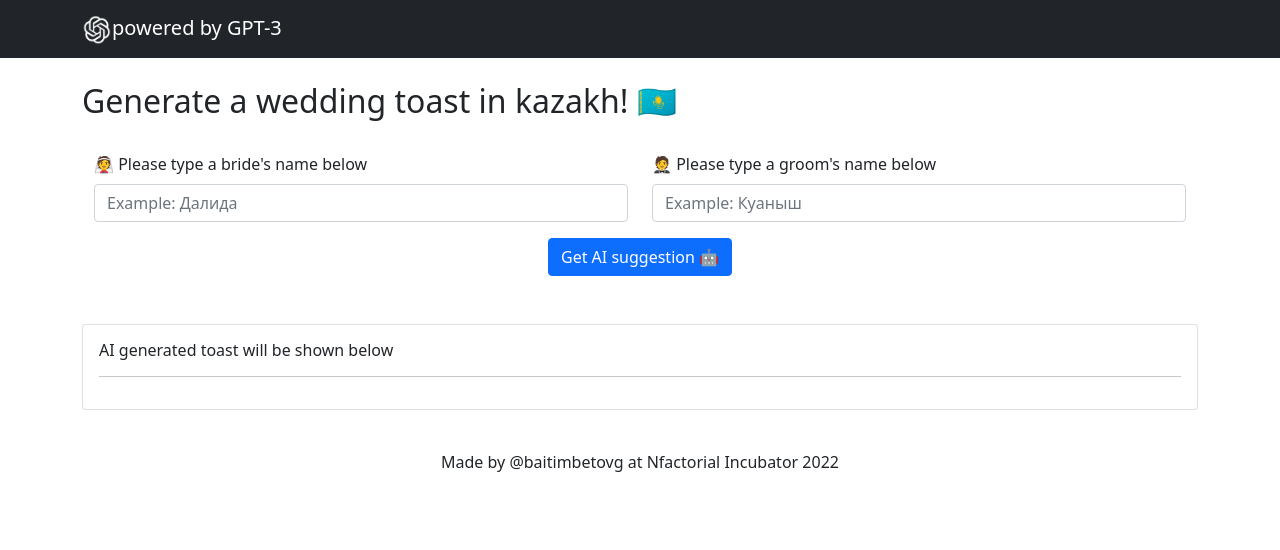
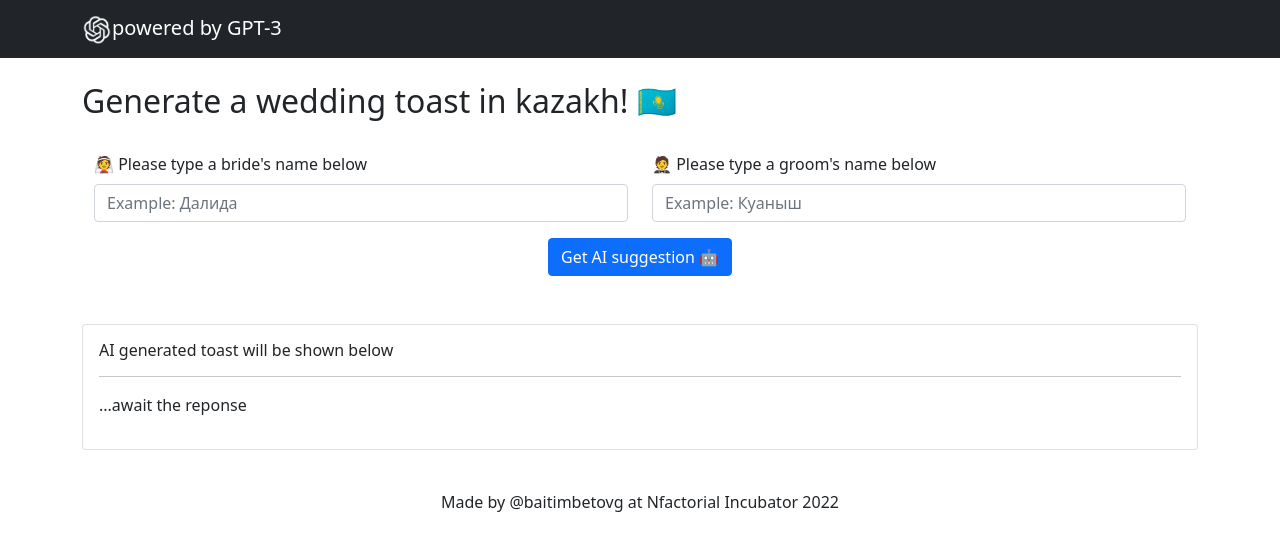
Before and after one commit to galymb/toast-master-gpt3, a React (Create React App) app: page / in a window 1280 px wide. Shown: the top 550 px of the page. Built offline with nearby package versions, Linux system fonts and the light colour scheme.

Commit message:
fixed reponse problem

```diff
--- a/src/components/Home.js
+++ b/src/components/Home.js
@@ -51,6 +51,8 @@ class Home extends Component {
                             this.setState({ loading: false})
         });
     }
+
+
 
     render() {
         return (
@@ -110,10 +112,13 @@ class Home extends Component {
                         <Card.Title><h6>{this.state.heading}</h6></Card.Title>
                         <hr />
                         <Card.Text>
-                                <p>
-                                {this.state.errorMessage &&
-                                <h6 className="error"><strong>Something went wrong, try later <br /> {this.state.errorMessage }</strong></h6>}
-                                </p>
+                                 <p>
+                                 {this.state.response}
+                                 </p>
+                                {/* // <p>
+                                // {this.state.errorMessage &&
+                                // <h6 className="error"><strong>Something went wrong, try later <br /> {this.state.errorMessage }</strong></h6>}
+                                // </p>                               */}
                         </Card.Text>
                     </Card.Body>
                 </Card>
```
